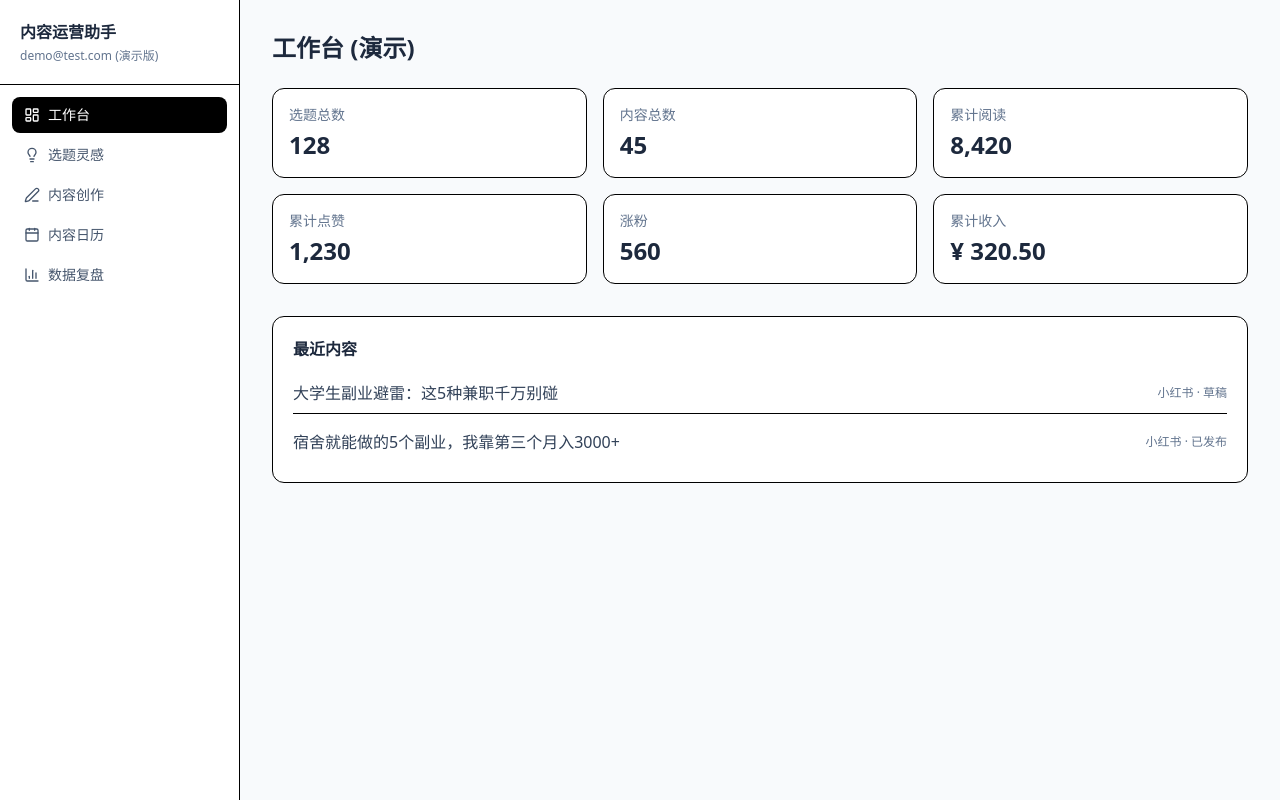
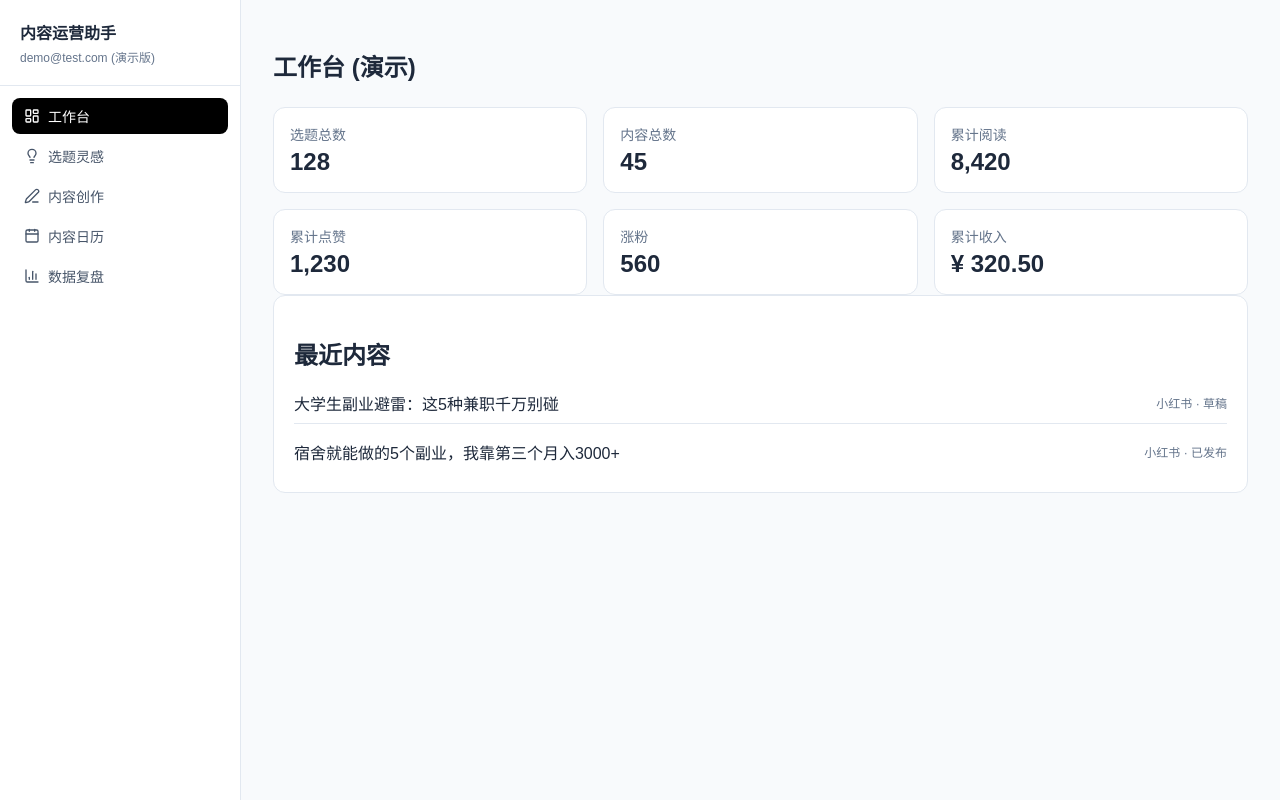
Before and after one commit to 1955665960-cell/content-ops, a Next.js app: page / in a window 1280 px wide. Built offline with nearby package versions, Linux system fonts and the light colour scheme.

Commit message:
fix: build css assets

```diff
--- a/app/globals.css
+++ b/app/globals.css
@@ -1 +1,54 @@
-@import "tailwindcss";
+@tailwind base;
+@tailwind components;
+@tailwind utilities;
+
+body {
+  margin: 0;
+  padding: 0;
+  background-color: #f8fafc;
+  color: #1e293b;
+  font-family: -apple-system, BlinkMacSystemFont, "Segoe UI", Roboto, "Helvetica Neue", Arial, sans-serif;
+}
+
+/* 强行还原核心布局 */
+.min-h-screen { min-height: 100vh; }
+.flex { display: flex; }
+.bg-slate-50 { background-color: #f8fafc; }
+.w-60 { width: 15rem; }
+.bg-white { background-color: #ffffff; }
+.border-r { border-right: 1px solid #e2e8f0; }
+.flex-col { flex-direction: column; }
+.p-5 { padding: 1.25rem; }
+.border-b { border-bottom: 1px solid #e2e8f0; }
+.font-bold { font-weight: 700; }
+.text-slate-800 { color: #1e293b; }
+.text-xs { font-size: 0.75rem; }
+.text-slate-500 { color: #64748b; }
+.mt-1 { margin-top: 0.25rem; }
+.flex-1 { flex: 1 1 0%; }
+.p-3 { padding: 0.75rem; }
+.space-y-1 > * + * { margin-top: 0.25rem; }
+.items-center { align-items: center; }
+.gap-2 { gap: 0.5rem; }
+.px-3 { padding-left: 0.75rem; padding-right: 0.75rem; }
+.py-2 { padding-top: 0.5rem; padding-bottom: 0.5rem; }
+.rounded-lg { border-radius: 0.5rem; }
+.text-sm { font-size: 0.875rem; }
+.bg-black { background-color: #000000; }
+.text-white { color: #ffffff; }
+.text-slate-600 { color: #475569; }
+.p-8 { padding: 2rem; }
+.text-2xl { font-size: 1.5rem; }
+.mb-6 { margin-bottom: 1.5rem; }
+.grid { display: grid; }
+.grid-cols-3 { grid-template-columns: repeat(3, minmax(0, 1fr)); }
+.gap-4 { gap: 1rem; }
+.p-4 { padding: 1rem; }
+.rounded-xl { border-radius: 0.75rem; }
+.mt-1 { margin-top: 0.25rem; }
+.font-semibold { font-weight: 600; }
+.mb-3 { margin-bottom: 0.75rem; }
+.space-y-2 > * + * { margin-top: 0.5rem; }
+.justify-between { justify-content: space-between; }
+.border { border: 1px solid #e2e8f0; }
+.truncate { overflow: hidden; text-overflow: ellipsis; white-space: nowrap; }
--- a/app/layout.tsx
+++ b/app/layout.tsx
@@ -13,7 +13,27 @@ export default function RootLayout({
 }>) {
   return (
     <html lang="zh-CN">
-      <body className="antialiased font-sans">{children}</body>
+      <head>
+        {/* 👇 暴力注入 CSS，绝对不丢 */}
+        <style dangerouslySetInnerHTML={{__html: `
+          body { margin: 0; padding: 0; background-color: #f8fafc; color: #1e293b; font-family: sans-serif; }
+          .min-h-screen { min-height: 100vh; } .flex { display: flex; } .bg-slate-50 { background-color: #f8fafc; }
+          .w-60 { width: 15rem; } .bg-white { background-color: #ffffff; } .border-r { border-right: 1px solid #e2e8f0; }
+          .flex-col { flex-direction: column; } .p-5 { padding: 1.25rem; } .border-b { border-bottom: 1px solid #e2e8f0; }
+          .font-bold { font-weight: 700; } .text-slate-800 { color: #1e293b; } .text-xs { font-size: 0.75rem; }
+          .text-slate-500 { color: #64748b; } .mt-1 { margin-top: 0.25rem; } .flex-1 { flex: 1 1 0%; }
+          .p-3 { padding: 0.75rem; } .space-y-1 > * + * { margin-top: 0.25rem; } .items-center { align-items: center; }
+          .gap-2 { gap: 0.5rem; } .px-3 { padding-left: 0.75rem; padding-right: 0.75rem; } .py-2 { padding-top: 0.5rem; padding-bottom: 0.5rem; }
+          .rounded-lg { border-radius: 0.5rem; } .text-sm { font-size: 0.875rem; } .bg-black { background-color: #000000; }
+          .text-white { color: #ffffff; } .text-slate-600 { color: #475569; } .p-8 { padding: 2rem; }
+          .text-2xl { font-size: 1.5rem; } .mb-6 { margin-bottom: 1.5rem; } .grid { display: grid; }
+          .grid-cols-3 { grid-template-columns: repeat(3, minmax(0, 1fr)); } .gap-4 { gap: 1rem; } .p-4 { padding: 1rem; }
+          .rounded-xl { border-radius: 0.75rem; } .font-semibold { font-weight: 600; } .mb-3 { margin-bottom: 0.75rem; }
+          .space-y-2 > * + * { margin-top: 0.5rem; } .justify-between { justify-content: space-between; }
+          .border { border: 1px solid #e2e8f0; } .truncate { overflow: hidden; text-overflow: ellipsis; white-space: nowrap; }
+        `}} />
+      </head>
+      <body>{children}</body>
     </html>
   );
 }
```
